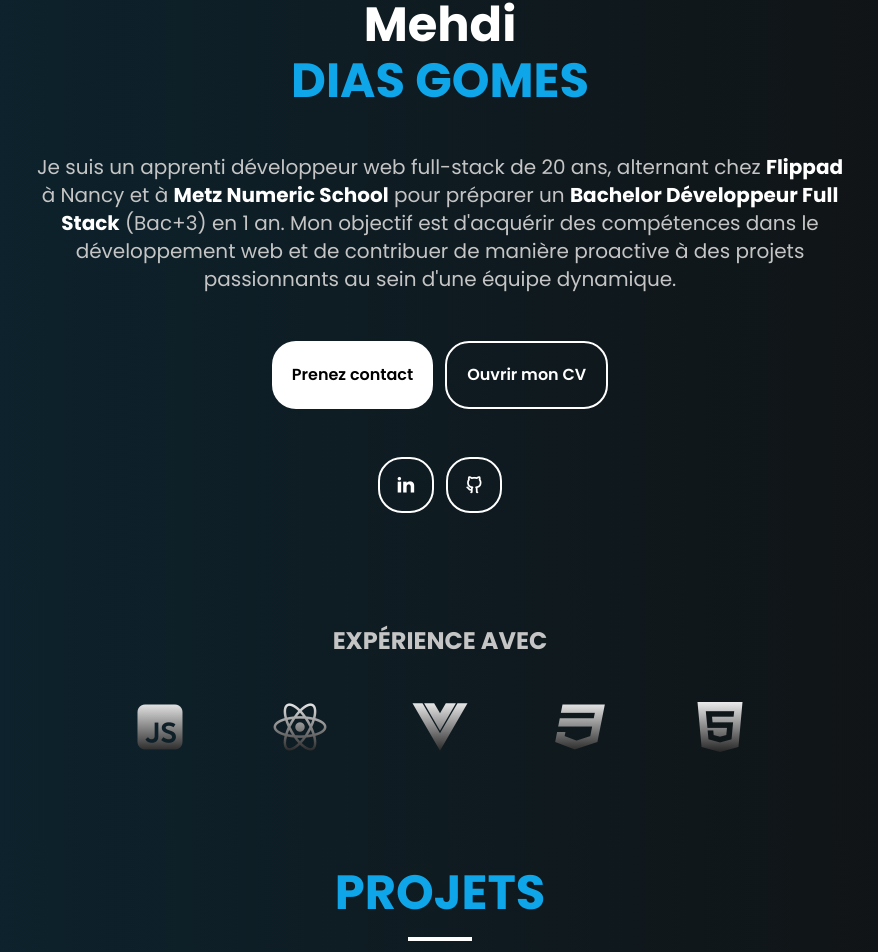
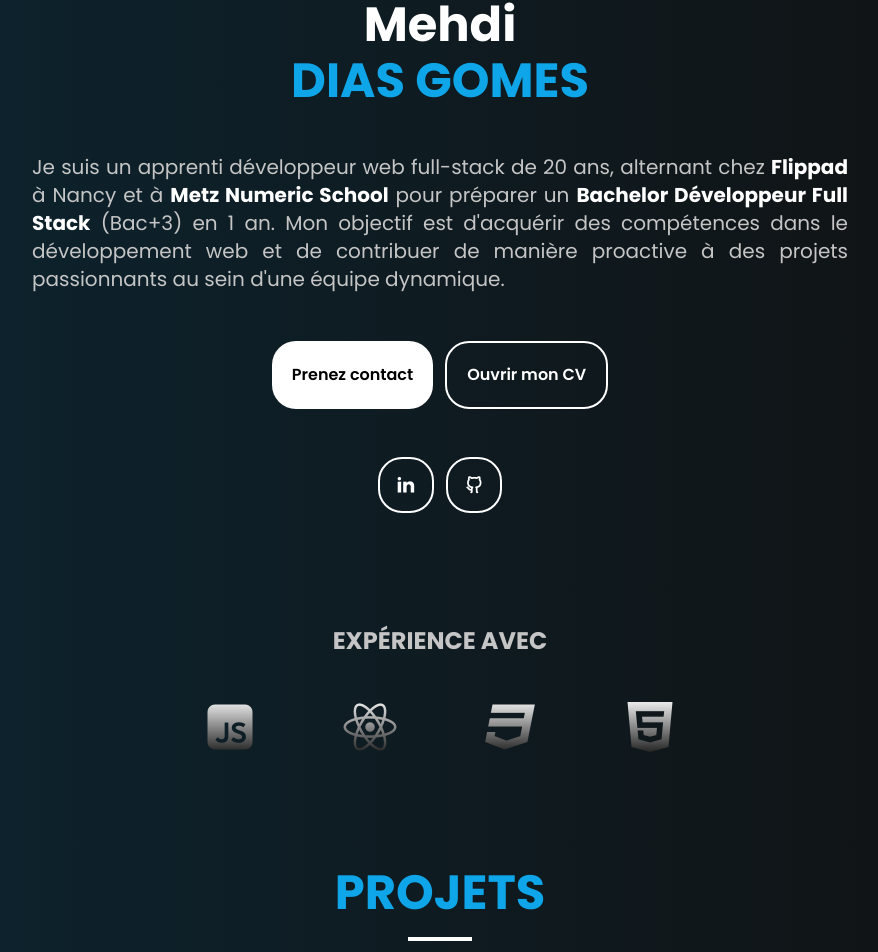
Before and after one commit to MehdiDiasGomes/Mon-portfolio, a React (Vite) app: page / in a window 1280 px wide. Shown: the part 426-1378 px from the top of the page, without its empty margins (200-1078 px from the left). Built offline with nearby package versions, Linux system fonts and the light colour scheme.

Commit message:
♻️ Refactor : Affichage parapgrahe sm et md

```diff
--- a/src/Constants/index.jsx
+++ b/src/Constants/index.jsx
@@ -23,9 +23,6 @@ export const xpConst = [
   },
   {
     icon: 'ri-reactjs-fill',
-  },
-  {
-    icon: 'ri-vuejs-fill',
   },
   {
     icon: 'ri-css3-fill',
--- a/src/Pages/Home.jsx
+++ b/src/Pages/Home.jsx
@@ -23,7 +23,7 @@ const Home = () => {
                 DIAS GOMES
               </span>
             </h1>
-            <p className="pcScreen:px-64 md:text-xl sm:text-paragMobile sm:px-10 text-parag text-secondary text-center">
+            <p className="pcScreen:px-64 md:text-xl sm:text-paragMobile sm:px-10 text-parag text-secondary text-justify sm:hidden md:block">
               Je suis un apprenti développeur web full-stack de 20 ans,
               alternant chez <strong className="text-white">Flippad</strong> à
               Nancy et à{' '}
```
